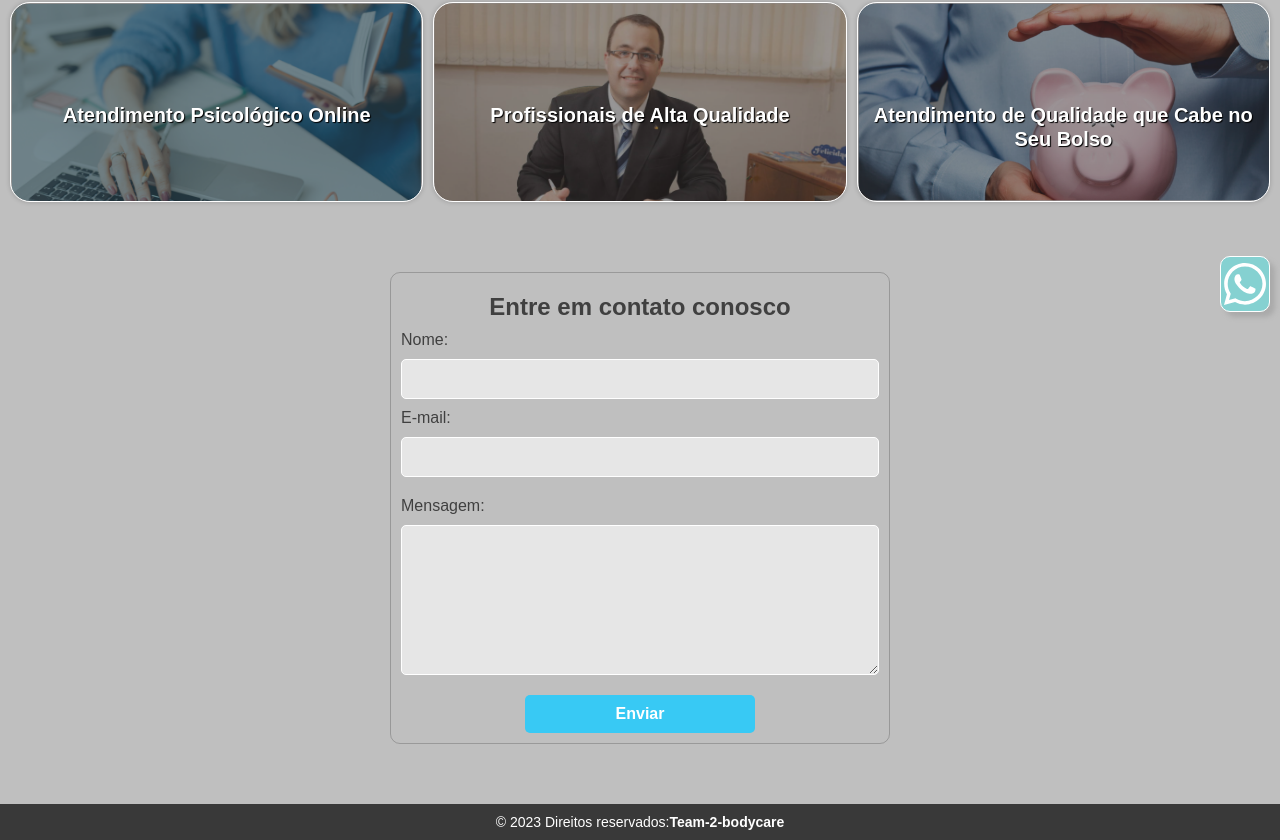
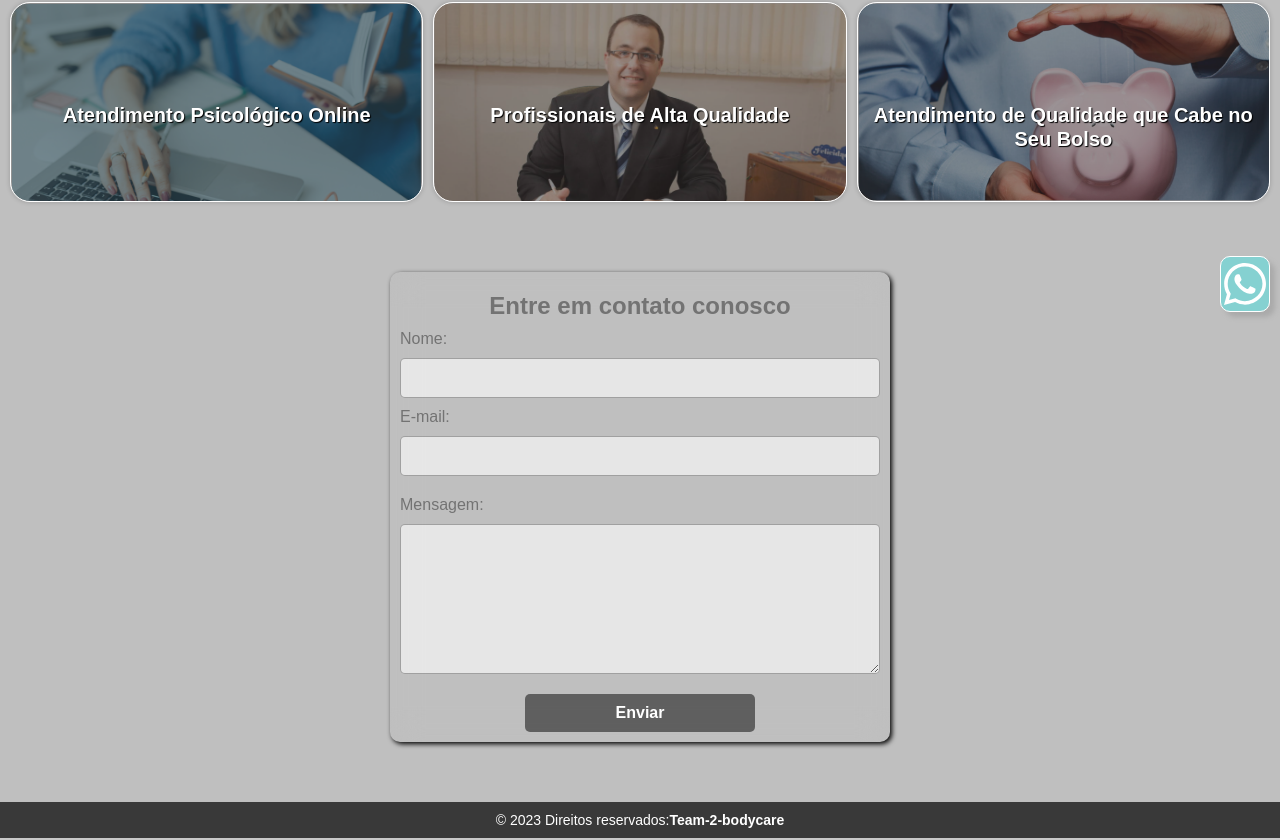
Before and after one commit to Team-2-bodycare/frontend-buddycare-v2, a React (Vite) app: page / in a window 1280 px wide. Shown: the part 428-1268 px from the top of the page. Built offline with nearby package versions, Linux system fonts and the light colour scheme.

Commit message:
chore: update

```diff
--- a/src/components/contactForm/StyleContact.ts
+++ b/src/components/contactForm/StyleContact.ts
@@ -12,7 +12,7 @@ export const StyleH2 = styled.h2`
   display: flex;
   padding: 10px;
   text-align: center;
-  color: #404040;
+  color: rgb(115, 115, 115);
 `;
 
 export const Form = styled.form`
@@ -23,9 +23,11 @@ export const Form = styled.form`
   flex-direction: column;
   align-items: center;
   margin-top: 50px;
-  border: 1px solid rgba(0, 0, 0, 0.2);
+  border: none;
   border-radius: 10px;
   color: #404040;
+  box-shadow: 2px 2px 5px black;
+  backdrop-filter: blur(15px);
 
   @media (max-width: 520px) {
     width: 95%;
@@ -54,6 +56,7 @@ export const InputWrapper = styled.div`
 
 export const ContactLabel = styled.label`
   width: 100%;
+  color: rgb(115, 115, 115);
 `;
 
 export const Input = styled.input`
@@ -62,7 +65,7 @@ export const Input = styled.input`
   height: 40px;
   padding-left: 10px;
   border-radius: 5px;
-  border: 1px solid #ffffff;
+  border: 1px solid rgba(0, 0, 0, 0.3);
   outline: none;
   font-size: 14px;
   color: rgb(115, 115, 115);
@@ -87,14 +90,14 @@ export const Textarea = styled.textarea`
   margin: 10px;
   margin-top: 10px;
   border-radius: 5px;
-  border: 1px solid #ffffff;
+  border: 1px solid rgba(0, 0, 0, 0.3);
   outline: none;
   font-size: 14px;
   color: rgb(115, 115, 115);
 `;
 
 export const Button = styled.button`
-  background-color: rgb(56, 201, 244);
+  background-color: rgba(0, 0, 0, 0.5);
   width: 230px;
   margin-top: 10px;
   padding: 10px;
@@ -107,6 +110,6 @@ export const Button = styled.button`
   transition: all 0.8s ease-out;
 
   &:hover {
-    background-color: rgb(46, 171, 244);
+    background-color: rgba(0, 0, 0, 0.6);
   }
 `;
```
